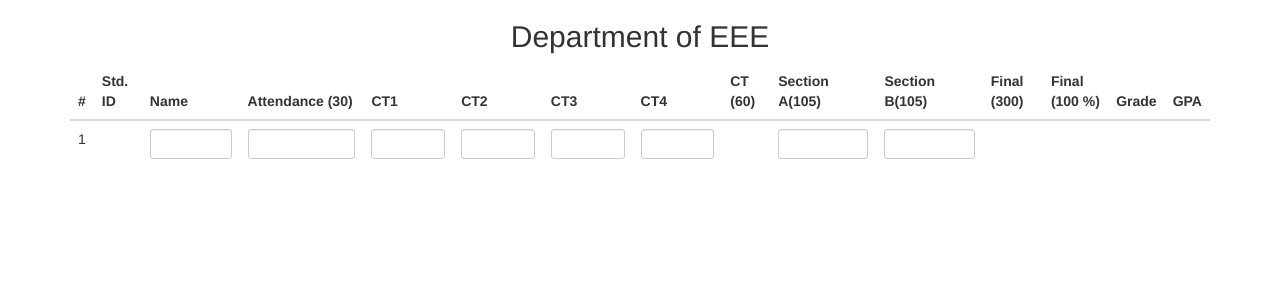
After one commit to shrazo/DjangoFirstProject, a Django app: page /input_data/1 in a window 1280 px wide. The commit adds this page. Shown: the top 300 px of the page. Run offline with Django 3.2, Linux system fonts and the light colour scheme; parts of the project's set-up code (start-up, migrations or seed data) failed here and were passed over; some libraries are stand-ins or nearby versions.

Commit message:
completed the form

```diff
--- a/boards/views.py
+++ b/boards/views.py
@@ -10,25 +10,33 @@ def home(request):
     boards = Board.objects.all()
     return render(request, 'home.html', {'boards': boards})
 
+
 def board_topics(request, pk):
     board = get_object_or_404(Board, pk=pk)
     return render(request, 'topics.html', {'board': board})
+
 
 def new_topic(request, pk):
     board = get_object_or_404(Board, pk=pk)
     user = User.objects.first()
 
-    if request.method =='POST':
-        topic = form.save(commit=False)
-        topic.board = board
-        topic.starter = user
-        topic.save()
+    if request.method == 'POST':
+        form = NewTopicForm(request.POST)
+        if form.is_valid():
+            topic = form.save(commit=False)
+            topic.board = board
+            topic.starter = user
+            topic.save()
+            post = Post.objects.create(
+                message=form.cleaned_data.get('message'),
+                topic=topic,
+                created_by=user
+            )
+            return redirect('board_topics', pk=board.pk)
+    else:
+        form = NewTopicForm()
 
-        post = Post.objects.create(
-            message=form.
-        )
-
-
+    return render(request, 'new_topic2.html', {'board':board, 'form':form})
 
 
 # def new_topic2(request, pk):
@@ -55,7 +63,7 @@ def new_topic(request, pk):
 
 
 def contact(request):
-    if request.method=='POST':
+    if request.method == 'POST':
         form = ContactForm(request.POST)
         if form.is_valid():
             contact = form.save(commit=False)
@@ -63,4 +71,7 @@ def contact(request):
             return render(request, 'mess_sent_success.html')
     else:
         form = ContactForm(request.POST)
-    return render(request, 'contact.html', {'form':form})
+    return render(request, 'contact.html', {'form': form})
+
+def input_data(request, pk):
+    return render(request, 'excel.html', {'N':range(1, int(pk)+1)})
--- a/myproject/settings.py
+++ b/myproject/settings.py
@@ -38,7 +38,9 @@ INSTALLED_APPS = [
     'django.contrib.sessions',
     'django.contrib.messages',
     'django.contrib.staticfiles',
+
     'widget_tweaks',
+
     'boards',
 ]
 
--- a/myproject/urls.py
+++ b/myproject/urls.py
@@ -9,5 +9,6 @@ urlpatterns = [
     path('contact/', views.contact, name='contact'),
     re_path('boards/(?P<pk>\d+)/new', views.new_topic, name='new_topic'),
     re_path('boards/(?P<pk>\d+)/', views.board_topics, name='board_topics'),
+    re_path('input_data/(?P<pk>\d+)', views.input_data, name='input_data'),
     path('admin/', admin.site.urls),
 ]
--- /dev/null
+++ b/templates/excel.html
@@ -0,0 +1,64 @@
+<!DOCTYPE html>
+<html lang="en">
+
+<head>
+    <title>Bootstrap Example</title>
+    <meta charset="utf-8">
+    <meta name="viewport" content="width=device-width, initial-scale=1">
+    <link rel="stylesheet" href="https://maxcdn.bootstrapcdn.com/bootstrap/3.4.0/css/bootstrap.min.css">
+    <script src="https://ajax.googleapis.com/ajax/libs/jquery/3.4.1/jquery.min.js"></script>
+    <script src="https://maxcdn.bootstrapcdn.com/bootstrap/3.4.0/js/bootstrap.min.js"></script>
+</head>
+
+<body>
+    <div class="container">
+        <div class="text-center">
+            <h2 class="center">Department of EEE</h2>
+        </div>
+        <table class="table table-sm">
+            <thead class="thead-dark">
+                <tr>
+                    <th>#</th>
+                    <th>Std. ID</th>
+                    <th>Name</th>
+                    <th>Attendance (30)</th>
+                    <th>CT1</th>
+                    <th>CT2</th>
+                    <th>CT3</th>
+                    <th>CT4</th>
+                    <th>CT (60)</th>
+                    <th>Section A(105)</th>
+                    <th>Section B(105)</th>
+                    <th>Final (300)</th>
+                    <th>Final (100 %)</th>
+                    <th>Grade</th>
+                    <th>GPA</th>
+                </tr>
+            </thead>
+            <tbody>
+                {% for i in N %}
+                <tr>
+                    <td>{{i}}</td>
+                    <td></td>
+                    <td><input class="form-control input-sm" type="text" name="stdid" id="stdid"></td>
+                    <td><input class="form-control input-sm" type="text" name="attn" id="attn"></td>
+                    <td> <input class="form-control input-sm" type="text" columns=5 name="ct1" id="ct1"></td>
+                    <td> <input class="form-control input-sm" type="text" columns=5 name="ct2" id="ct2"></td>
+                    <td><input class="form-control input-sm" type="text" columns=5 name="ct3" id="ct3"></td>
+                    <td> <input class="form-control input-sm" type="text" columns=5 name="ct4" id="ct4"></td>
+                    <td></td>
+                    <td><input class="form-control input-sm" type="text" name="secA" id="secA"></td>
+                    <td><input class="form-control input-sm" type="text" name="secB" id="secB"></td>
+                    <td></td>
+                    <td></td>
+                    <td></td>
+                    <td></td>
+                </tr>
+                {% endfor %}
+            </tbody>
+        </table>
+    </div>
+
+</body>
+
+</html>
```
Also changed, not shown: boards/forms.py (+8 -4 lines), boards/models.py (+20 -0 lines), templates/includes/form.html (added, +28 -0 lines), templates/new_topic2.html (+5 -17 lines), boards/migrations/0004_student.py (added), db.sqlite3.
